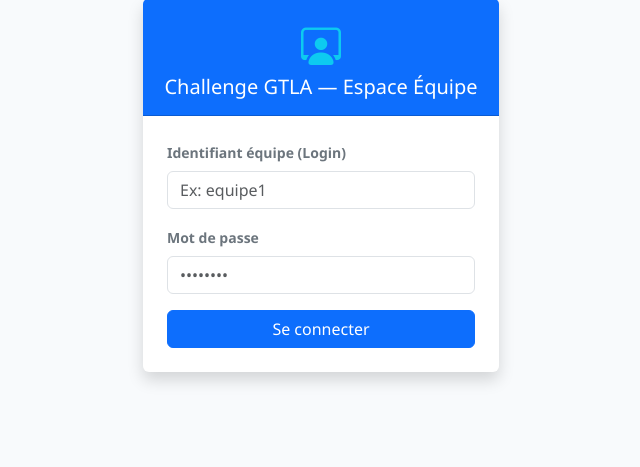
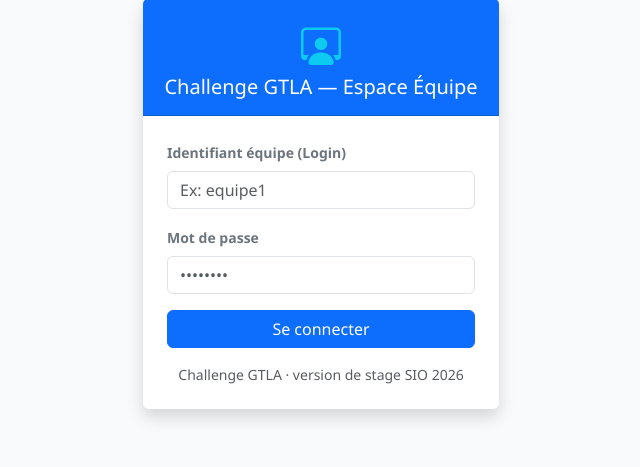
Before and after one commit to gtla-sio/challenge_gtla, a PHP site: page / in a window 1280 px wide. Shown: the part 49-516 px from the top of the page, without its empty margins (319-959 px from the left). Run offline with PHP 8.4, Linux system fonts and the light colour scheme.

Commit message:
feat: afficher la version sur la page de connexion

```diff
--- a/includes/login.php
+++ b/includes/login.php
@@ -25,6 +25,7 @@
                                 <input type="password" name="mot_de_passe" class="form-control" placeholder="••••••••" required>
                             </div>
                             <button type="submit" name="login_team_submit" class="btn btn-primary w-100">Se connecter</button>
+                            <p class="text-muted small text-center mt-3 mb-0">Challenge GTLA · version de stage SIO 2026</p>
                         </form>
                     </div>
                 </div>
```
